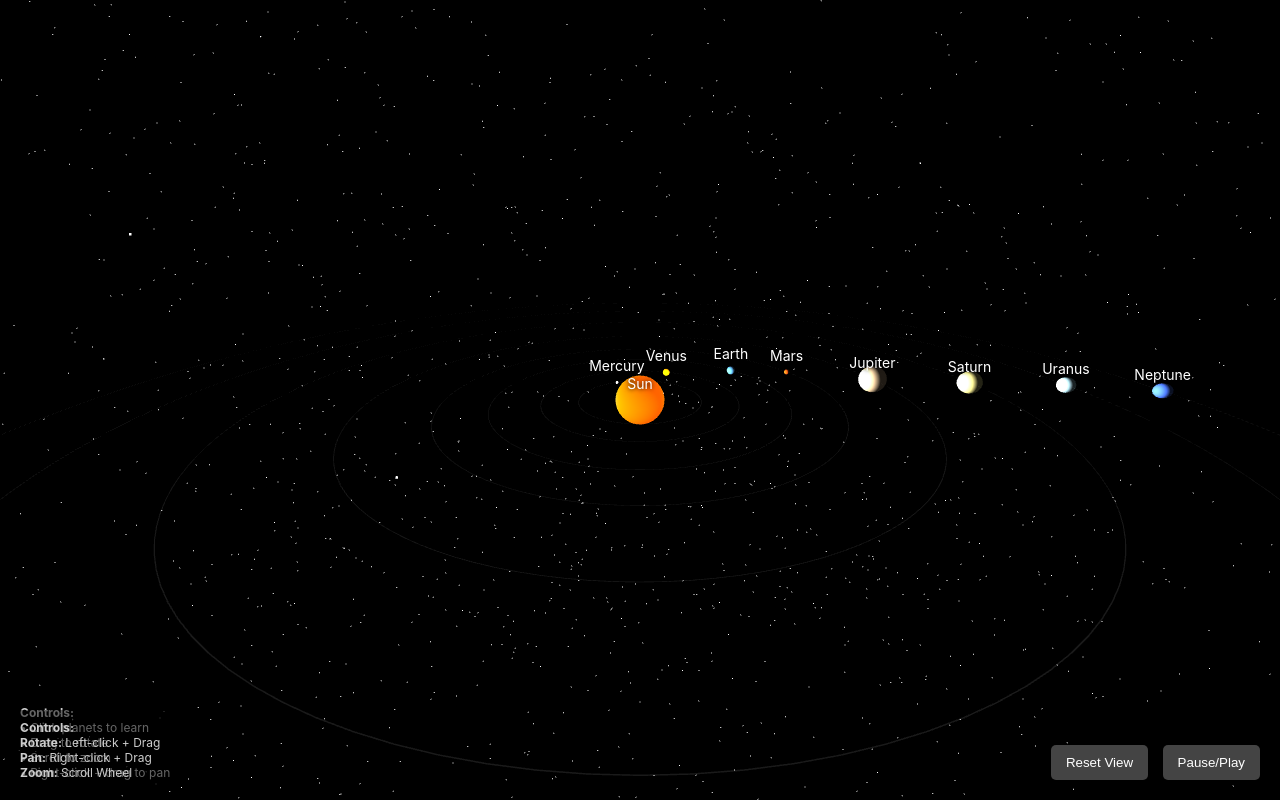
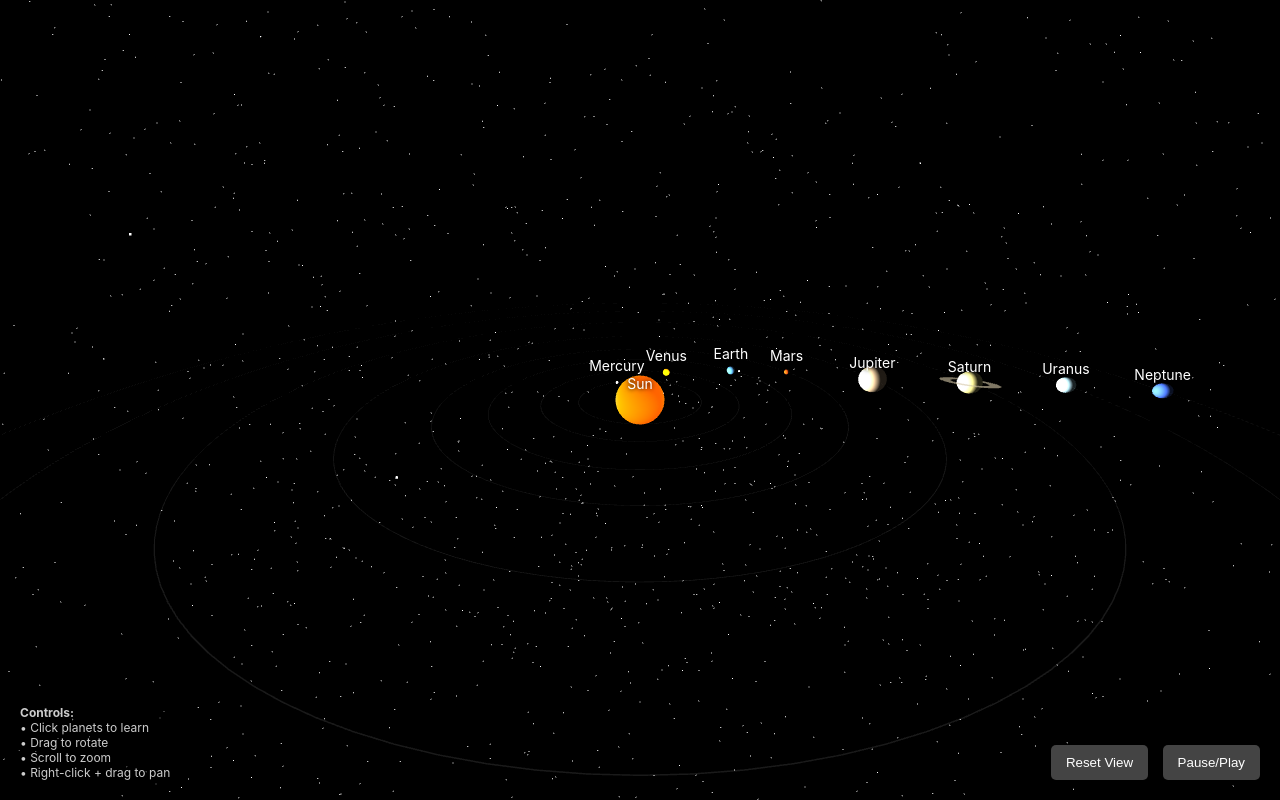
Before and after one commit to Sanesh764/3D-solar-system, a plain HTML site: page index.html in a window 1280 px wide. Drawn offline with nearby package versions, Linux system fonts and the light colour scheme; animation ran at ten frames a second.

Commit message:
some features are changed

```diff
--- a/index.html
+++ b/index.html
@@ -41,13 +41,6 @@
     • Right-click + drag to pan
   </div>
 
-  <div id="controls-info">
-    <b>Controls:</b><br>
-    <b>Rotate:</b> Left-click + Drag<br>
-    <b>Pan:</b> Right-click + Drag<br>
-    <b>Zoom:</b> Scroll Wheel
-  </div>
-
   <script src="script.js"></script>
 </body>
 </html>
--- a/script.js
+++ b/script.js
@@ -5,7 +5,7 @@ camera.position.set(0, 150, 400);
 
 const renderer = new THREE.WebGLRenderer({ antialias: true, alpha: true });
 renderer.setSize(window.innerWidth, window.innerHeight);
-renderer.setPixelRatio(window.devicePixelRatio);
+renderer.setPixelRatio(Math.min(window.devicePixelRatio, 2));
 document.body.appendChild(renderer.domElement);
 
 const labelsContainer = document.getElementById('labels-container');
@@ -121,6 +121,42 @@ Object.entries(planetData).forEach(([name, data]) => {
   );
   orbit.rotation.x = -Math.PI / 2;
   scene.add(orbit);
+
+  // Add Earth's moon
+  if (name === 'earth') {
+    const moonPivot = new THREE.Object3D();
+    planet.add(moonPivot);
+    const moon = new THREE.Mesh(
+      new THREE.SphereGeometry(1.1, 16, 16),
+      new THREE.MeshStandardMaterial({ color: 0xbfbfbf, roughness: 0.9 })
+    );
+    moon.position.x = 8;
+    moon.name = 'Moon';
+    moon.userData = {
+      description: 'Earth\'s only natural satellite.',
+      diameter: '3,474 km', day: '27.3 Earth days', year: '—',
+      temp: '-173 to 127 °C', moons: '0', fact: 'The Moon causes tides on Earth.'
+    };
+    moonPivot.add(moon);
+    celestialObjects.push({ mesh: moon, pivot: moonPivot, speed: data.speed * 12 });
+    planetMeshes.push(moon);
+  }
+
+  // Saturn rings
+  if (name === 'saturn') {
+    const inner = data.radius * 1.5;
+    const outer = data.radius * 2.4;
+    const ringGeom = new THREE.RingGeometry(inner, outer, 128, 1);
+    const ringMat = new THREE.MeshBasicMaterial({
+      color: 0xd3c6a6,
+      side: THREE.DoubleSide,
+      transparent: true,
+      opacity: 0.6
+    });
+    const ring = new THREE.Mesh(ringGeom, ringMat);
+    ring.rotation.x = -Math.PI / 2.2;
+    planet.add(ring);
+  }
 });
 
 // --- STARFIELD ---
@@ -204,6 +240,10 @@ const mouse = new THREE.Vector2();
 const infoPanel = document.getElementById('info-panel');
 
 window.addEventListener('click', event => {
+  // Ignore clicks on any UI elements
+  if (event.target.closest('#info-panel') || event.target.closest('#controls') || event.target.closest('#instructions')) {
+    return;
+  }
   if (infoPanel.contains(event.target)) return;
   mouse.x = (event.clientX / window.innerWidth) * 2 - 1;
   mouse.y = -(event.clientY / window.innerHeight) * 2 + 1;
@@ -280,7 +320,7 @@ function animate() {
     if (focusedObject) {
       const target = new THREE.Vector3();
       focusedObject.getWorldPosition(target);
-      cameraTarget.lerp(target, 0.1);
+      cameraTarget.lerp(target, 0.08);
     } else {
       cameraTarget.lerp(new THREE.Vector3(0, 0, 0), 0.05);
     }
--- a/style.css
+++ b/style.css
@@ -13,6 +13,12 @@ body.grabbing {
 
 canvas {
   display: block;
+}
+
+#labels-container {
+  position: absolute;
+  inset: 0;
+  pointer-events: none;
 }
 
 #info-panel {
```
Also changed, not shown: 1 other file.
